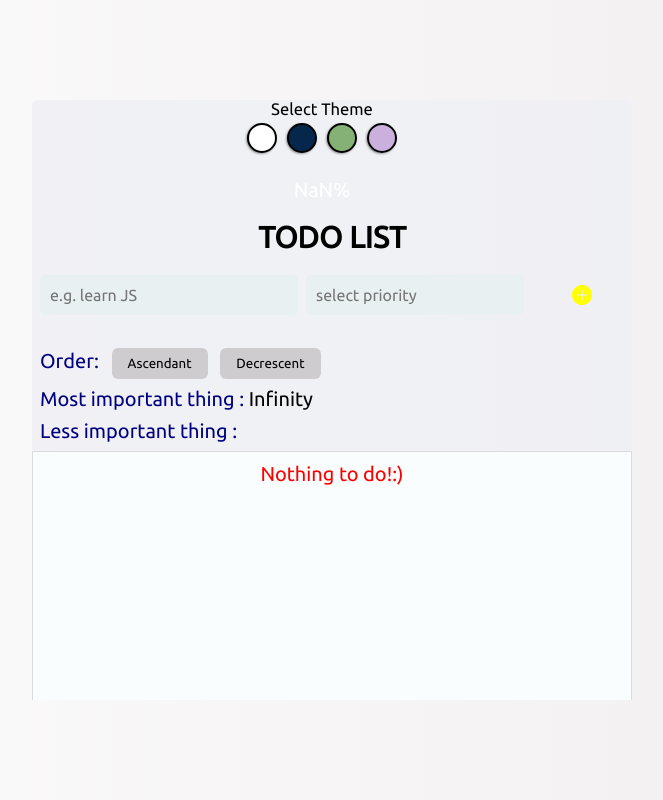
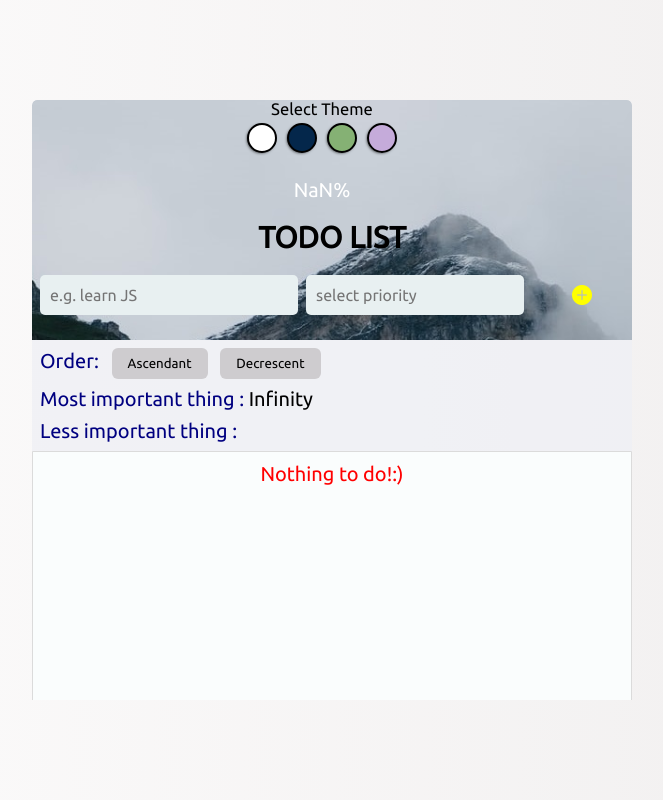
Before and after one commit to Eniko988/js-task-manager, a plain HTML site: page index.html in a window 1280 px wide. Shown: the whole page, without its empty margins (308-971 px from the left). Drawn offline with nearby package versions, Linux system fonts and the light colour scheme; the site is published under a folder, as on GitHub Pages, so addresses that start at the root find nothing.

Commit message:
"update"

```diff
--- a/css/default.css
+++ b/css/default.css
@@ -11,7 +11,7 @@
   --container-color: #eff1f5cc;
   --header-color: black;
   --section-color: rgb(218, 208, 208);
-  --header-picture: url('/image/bg.jpg');
+  --header-picture: url('.././image/bg.jpg');
   --submit-button-color: rgb(255,255,0);
   --text-shadow-color: 1px 1px 20px rgba(0, 0, 0, 0.2);
 
```
